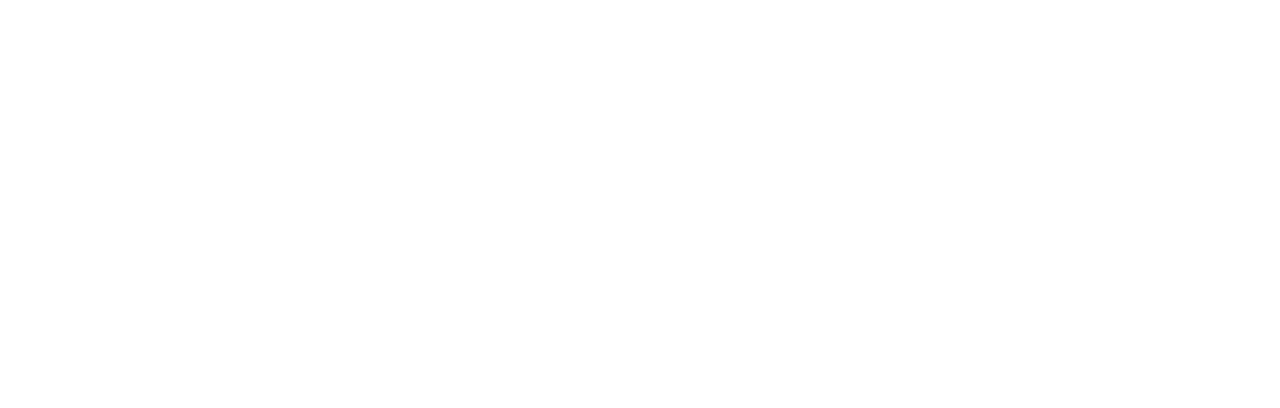
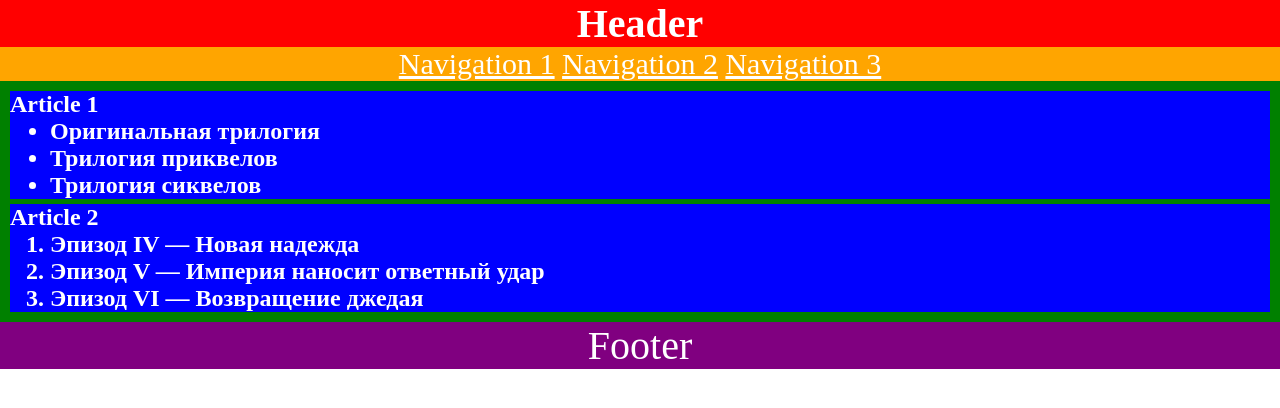
Before and after one commit to js-tasks-ru/htmlcss-20220120_valeriya-koroleva, a website: page 02-dz0/01-semantic-mockup/solution.html in a window 1280 px wide. Drawn offline with Linux system fonts and the light colour scheme.

Commit message:
add semantic-mockup

```diff
--- a/02-dz0/01-semantic-mockup/solution.html
+++ b/02-dz0/01-semantic-mockup/solution.html
@@ -1,4 +1,44 @@
 <!DOCTYPE html>
 <html lang="ru">
-    <!-- Ваше решение -->
+<head>
+    <meta charset="UTF-8">
+    <meta http-equiv="X-UA-Compatible" content="IE=edge">
+    <meta name="viewport" content="width=device-width, initial-scale=1.0">
+    <link rel="stylesheet" href="style.css">
+    <title>Document</title>
+</head>
+<body>
+    <header>
+        <h1>Header</h1>
+            <nav>
+                <a href="#">Navigation 1</a>
+                <a href="#">Navigation 2</a>
+                <a href="#">Navigation 3</a>
+            </nav>
+    </header>
+    <main>
+        <article>
+            <h2 class="article1"> Article 1
+                <ul type="disc">
+                    <li>Оригинальная трилогия</li>
+                    <li>Трилогия приквелов</li>
+                    <li>Трилогия сиквелов</li>
+                </ul>
+            </h2>
+        </article>
+        <article>
+            <h2 class="article2"> Article 2
+                <ol>
+                    <li>Эпизод IV — Новая надежда</li>
+                    <li>Эпизод V — Империя наносит ответный удар</li>
+                    <li>Эпизод VI — Возвращение джедая</li>
+                </ol>
+            </h2>
+        </article>
+    </main>
+    <footer>
+        <div class="footer_text">Footer</div>
+    </footer>
+
+</body>
 </html>
--- /dev/null
+++ b/02-dz0/01-semantic-mockup/style.css
@@ -0,0 +1,27 @@
+* {
+    margin: 0px;
+    color: white;
+}
+h1, footer {
+    background-color: red;
+    font-size: 40px;
+    text-align: center;
+}
+nav {
+    background-color: orange;
+    font-size: 30px;
+    text-align: center;
+}
+main {
+    background-color: green;
+    padding: 10px;
+}
+article {
+    background-color: blue;
+}
+.article2 {
+    margin-top: 5px;
+}
+footer {
+    background-color: purple;
+}
```
